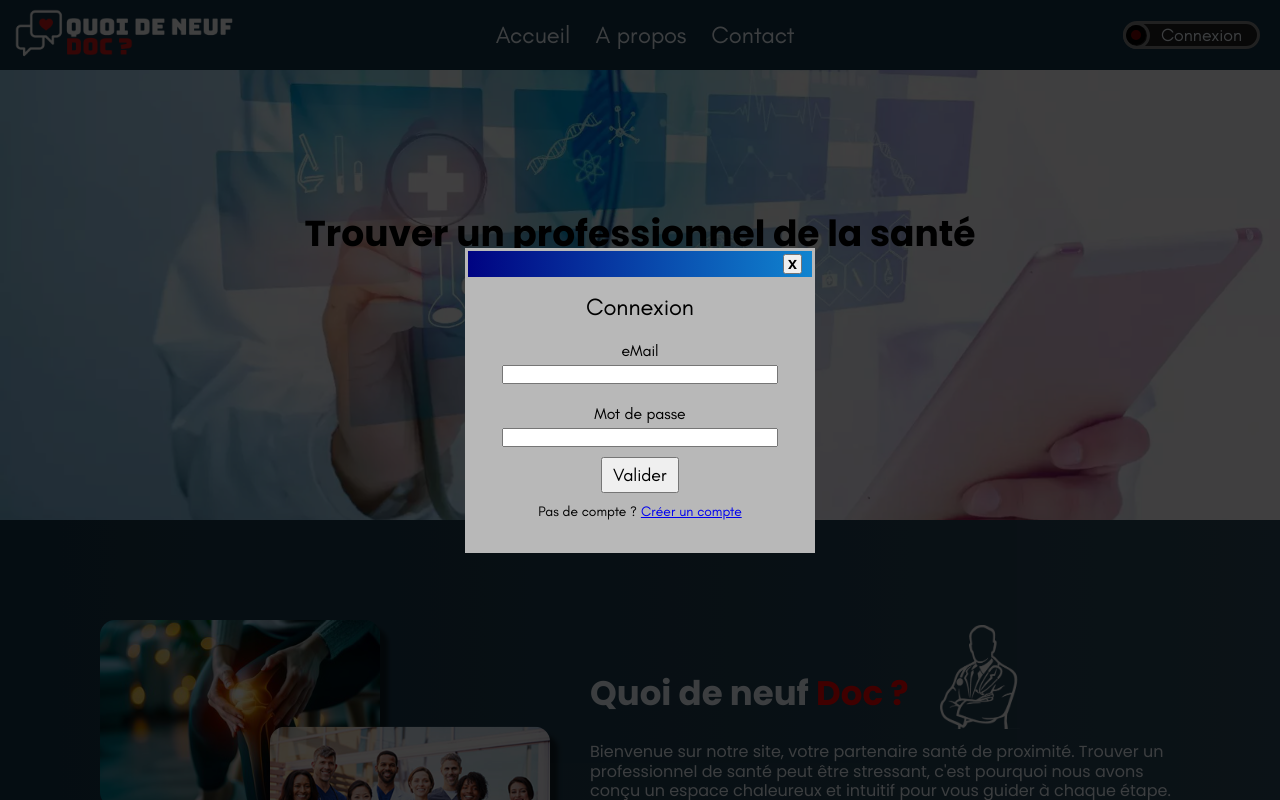
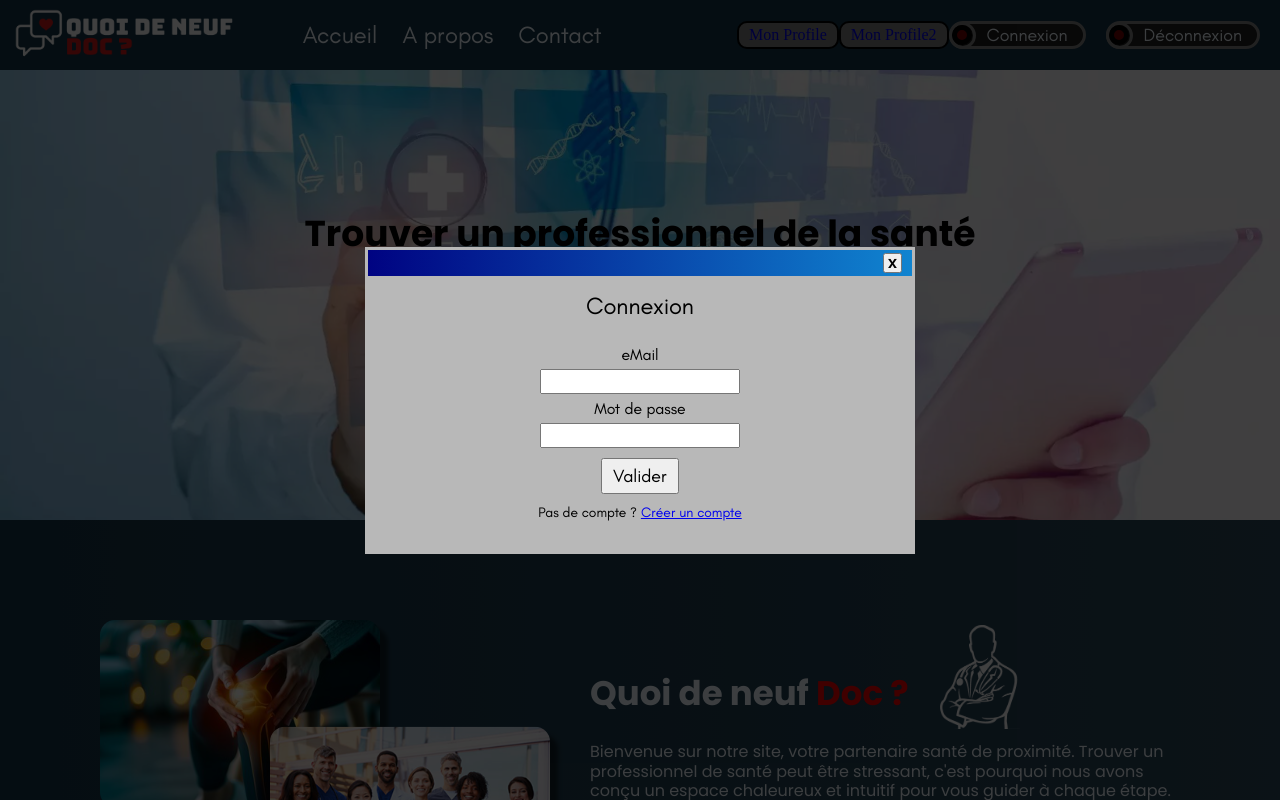
Before and after one commit to yrautcnasdemo/Quoi-de-Neuf-Doc, a PHP site: page / in a window 1280 px wide, after a click on "Connexion". Run offline with PHP 8.4, Linux system fonts and the light colour scheme.

Commit message:
profil user

```diff
--- a/src/css/responsive.css
+++ b/src/css/responsive.css
@@ -19,6 +19,14 @@
     /*HEADER*/
     .header-xl {
         display: none;
+    }
+    /*MODAL*/
+    .modal-content {
+        margin: auto;
+        width: 450px;
+        background-color: #B8B8B8;
+        border: 3px solid #B8B8B8;
+        text-align: center;
     }
     /*HOMEPAGE INTRO*/
     .homepage-intro {
@@ -128,6 +136,7 @@
     .header-xl {
         display: flex;
     }
+    /*HOMEPAGE*/
     .homepage-presentation {
         flex-direction: row-reverse;
         justify-content: center;
@@ -161,6 +170,18 @@
     }
     .img-gallery3 {
         width: 280px;
+    }
+
+    /*modal*/
+    .modal-content {
+        margin: auto;
+        width: 550px;
+        background-color: #B8B8B8;
+        border: 3px solid #B8B8B8;
+        text-align: center;
+    }
+    .info-modal-select {
+        flex-direction: row;
     }
 
 
--- a/src/css/style.css
+++ b/src/css/style.css
@@ -44,7 +44,7 @@ body {
     background-color: #143447;
     text-align: center;
     line-height: 2;
-    border-radius: 0px 0px 15px 15px;
+    border-radius: 0px 0px 0px 15px;
     transition: 0.5s ease-in-out;
     z-index: 9;
 }
@@ -54,6 +54,12 @@ body {
 .nav-burger ul li a {
     text-decoration: none;
     color: aliceblue;
+}
+.user-profile-btn, .doc-profile-btn{
+    background-color: grey;
+    border: 2px solid black;
+    border-radius: 10px;
+    padding: 3px 10px;
 }
 
 /* HEADER format XL */
@@ -131,6 +137,12 @@ nav ul {
     color: aliceblue;
     margin-top: 15px;
 }
+.login-pro {
+    display: flex;
+    flex-direction: row;
+    justify-content: center;
+    align-items: center;
+}
 
 /*MODAL*/
 .modal {
@@ -175,6 +187,7 @@ nav ul {
     font-weight: bold;
     margin: 3px 0px;
     padding: 0px 3px;
+    cursor: pointer;
 }
 
 .modal-title {
@@ -196,16 +209,38 @@ nav ul {
     justify-content: center;
     align-items: center;
     gap: 5px;
+    margin-top: 5px;
+}
+.section-form-register {
+    margin: 25px 0px;
+}
+.info-modal input {
+    padding: 3px 10px;
+    text-align: center;
+    width: 200px;
+}
+.info-modal-select {
+    font-family: Teachers;
+    display: flex;
+    flex-direction: column;
+    justify-content: center;
+    align-items: center;
+    gap: 5px;
     margin-top: 20px;
 }
-.info-modal input {
-    width: 100%;
+.info-modal-select label {
+    font-family: Teachers;
+}
+.info-modal-select select {
+    font-family: Teachers;
+    padding: 3px 10px;
 }
 .btn-log {
     margin-top: 10px;
     padding: 5px 10px;
     font-family: Teachers;
     font-size: 18px;
+    cursor: pointer;
 }
 .modal-footer {
     padding-top: 10px;
--- a/src/index.php
+++ b/src/index.php
@@ -23,8 +23,11 @@
             <ul>
                 <li><a href="index.php">Accueil</a></li>
                 <li><a href="about.php">A propos</a></li>
-                <li><a href="#" role="button" data-target="#modal" data-toggle="modal" href="">Contact</a></li>
+                <li><a href="#">Contact</a></li>
+                <li><a class="user-profile-btn" href="userProfil.php">Mon Profile</a></li>
+                <!-- <li><a class="doc-profile-btn" href="docProfil.php">Mon Profile2</a></li> -->
                 <li><a class="connexion-btn" href="#" role="button" data-target="#modal" data-toggle="modal"><div class="btn-style-bgm"><span>Connexion</span></div></a>
+                <li><a class="connexion-btn" href="#" role="button" data-target="#modal" data-toggle="modal"><div class="btn-style-bgm"><span>Déconnexion</span></div></a>
                 </li>
             </ul>
         </div>
@@ -38,7 +41,12 @@
                     <li><a href="#">Contact</a></li>
                 </ul>
             </nav>
+            <div class="login-pro">
+                <a class="user-profile-btn" href="userProfil.php">Mon Profile</a>
+                <a class="doc-profile-btn" href="docProfil.php">Mon Profile2</a>
                 <a class="connexion-btn" href="#" role="button" data-target="#modal" data-toggle="modal"><div class="btn-style"><div class="btn-style-c"><div class="btn-style-c2"></div></div><span>Connexion</span></div></a>
+                <a class="connexion-btn" href="#" role="button" data-target="#modal" data-toggle="modal"><div class="btn-style"><div class="btn-style-c"><div class="btn-style-c2"></div></div><span>Déconnexion</span></div></a>
+            </div>
         </div>
     </header>
 
@@ -52,6 +60,7 @@
                 <p>Connexion</p>
             </div>
             <form action="" method="POST">
+                <div class="section-form-register">
                     <div class="info-modal">
                         <span>eMail</span>
                         <input type="mail">
@@ -63,6 +72,7 @@
                     <button class="btn-log">Valider</button>
                     <div class="modal-footer">
                         <p>Pas de compte ? <a href="#" role="button" data-target="#modal2" data-dismiss="dialog" data-toggle="modal">Créer un compte</a></p>
+                    </div>
                 </div>
             </form>
         </div>
@@ -78,6 +88,7 @@
                 <p>Enregistrement</p>
             </div>
             <form action="" method="POST">
+                <div class="section-form-register">
                     <div class="info-modal">
                         <span>Nom</span>
                         <input type="text">
@@ -90,6 +101,15 @@
                         <span>eMail</span>
                         <input type="mail">
                     </div>
+                </div>
+                <div class="info-modal-select">
+                    <label for="">Êtes vous :</label>
+                    <select name="" id="">
+                        <option value="">Un proffesionnel de la santé</option>
+                        <option value="">Un utilisateur</option>
+                    </select>
+                </div>
+                <div class="section-form-register">
                     <div class="info-modal">
                         <span>Mot de passe</span>
                         <input type="password">
@@ -101,6 +121,7 @@
                     <button class="btn-log">Valider</button>
                     <div class="modal-footer">
                         <p>Vous possédez déjà un compte ? <a href="#" role="button" data-target="#modal" data-dismiss="dialog" data-toggle="modal">Se connecter</a></p>
+                    </div>
                 </div>
             </form>
         </div>
--- a/src/javascript/script.js
+++ b/src/javascript/script.js
@@ -9,6 +9,9 @@ burgerButton.addEventListener("click", () => {
         burgerNav.style.marginTop = "70px";
     }
 });
+
+
+
 
 // Modal Loging & register - @Nouvelle-Techno - On se serre des Data-target pour selection la "modal" ou la "modal2"
 window.onload = () => {
@@ -27,7 +30,7 @@ window.onload = () => {
             //On affiche la modal
             modal.classList.add("show");
 
-                //On récupere les boutons de fermeture
+            //On récupere les boutons de fermeture
             const modalClose = modal.querySelectorAll("[data-dismiss=dialog]");
 
             for(let close of modalClose) {
@@ -36,6 +39,14 @@ window.onload = () => {
                 });
             }
 
+            //On gere la fermeture lors du clique dans la zone grise
+            modal.addEventListener("click", function(){
+                this.classList.remove("show");
+            });
+            //On évite la propagation du click d'un enfant a son parent grace a la fonction native JS "stopPropagation"
+            modal.children[0].addEventListener("click", function(e){
+                e.stopPropagation();
+            })
         });
     }
 }
```
Also changed, not shown: src/docProfil.php (added, +71 -0 lines), src/userProfil.php (added, +82 -0 lines), src/assets/images/profiles/1284-9c6744fffce5f6095b1885d93ad6ba60.jpg (added), src/assets/images/profiles/678885909dabe1baaaf1aef8f7a73102.png (added), src/assets/images/profiles/e20de8d538dc6cbb1e6f6c7056f094fa.png (added), 1 other file. Lines whose indentation alone changed are shown as unchanged.
